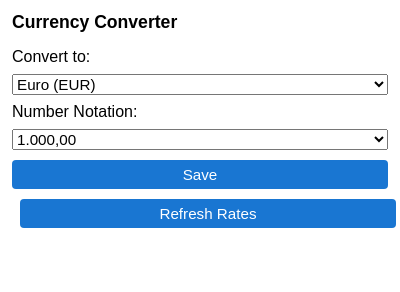
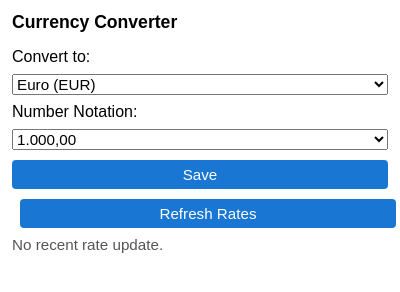
Before and after one commit to HugPhiluu/booth-currency-converter, a browser extension: page popup.html in a window 400 px wide. Drawn offline with Linux system fonts and the light colour scheme.

Commit message:
feat: add last updated information for selected currency in the popup

```diff
--- a/popup.html
+++ b/popup.html
@@ -33,6 +33,7 @@
   <button id="save">Save</button>
   <button id="refresh" style="margin-left:8px;">Refresh Rates</button>
   <div id="feedback" style="margin-top:8px;color:red;" aria-live="polite"></div>
+  <div id="last-updated" style="margin:8px 0 0 0;font-size:0.95em;color:#555;"></div>
   <script src="browser-polyfill.js"></script>
   <script src="popup.js"></script>
 </body>
--- a/popup.js
+++ b/popup.js
@@ -56,4 +56,25 @@ document.addEventListener("DOMContentLoaded", async () => {
       feedback.textContent = "Failed to refresh rate.";
     }
   };
+
+  async function showLastUpdated() {
+    let selectedCurrency = currency.value;
+    if (selectedCurrency === "OTHER") {
+      selectedCurrency = document.getElementById("custom-currency").value.trim().toUpperCase();
+    }
+    const key = `lastUpdated_${selectedCurrency}`;
+    const result = await browser.storage.local.get([key]);
+    const last = result[key];
+    const info = document.getElementById("last-updated");
+    if (last) {
+      const d = new Date(last);
+      info.textContent = `Last updated: ${d.toLocaleString()}`;
+    } else {
+      info.textContent = "No recent rate update.";
+    }
+  }
+
+  currency.addEventListener("change", showLastUpdated);
+  document.getElementById("custom-currency").addEventListener("input", showLastUpdated);
+  showLastUpdated();
 });
```
